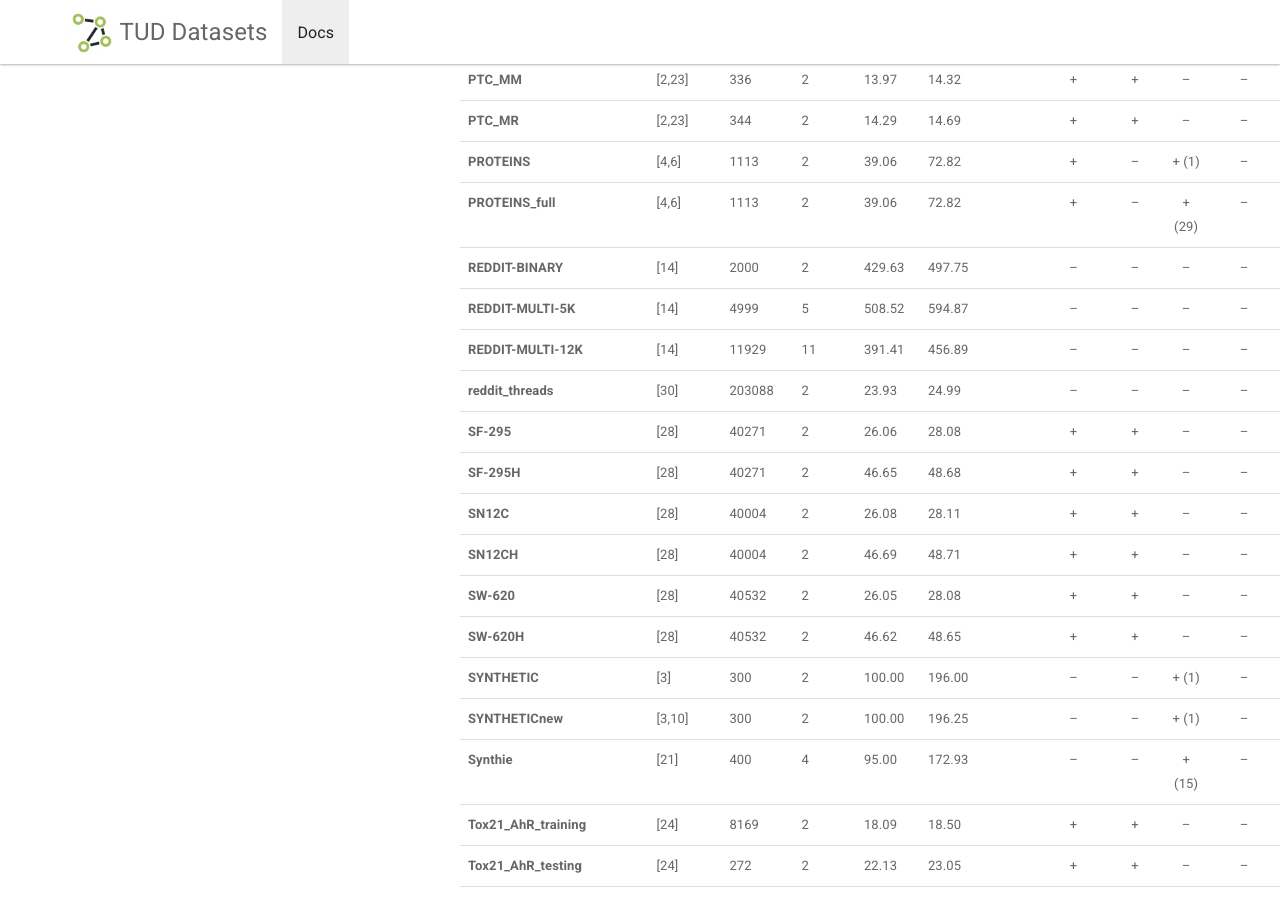
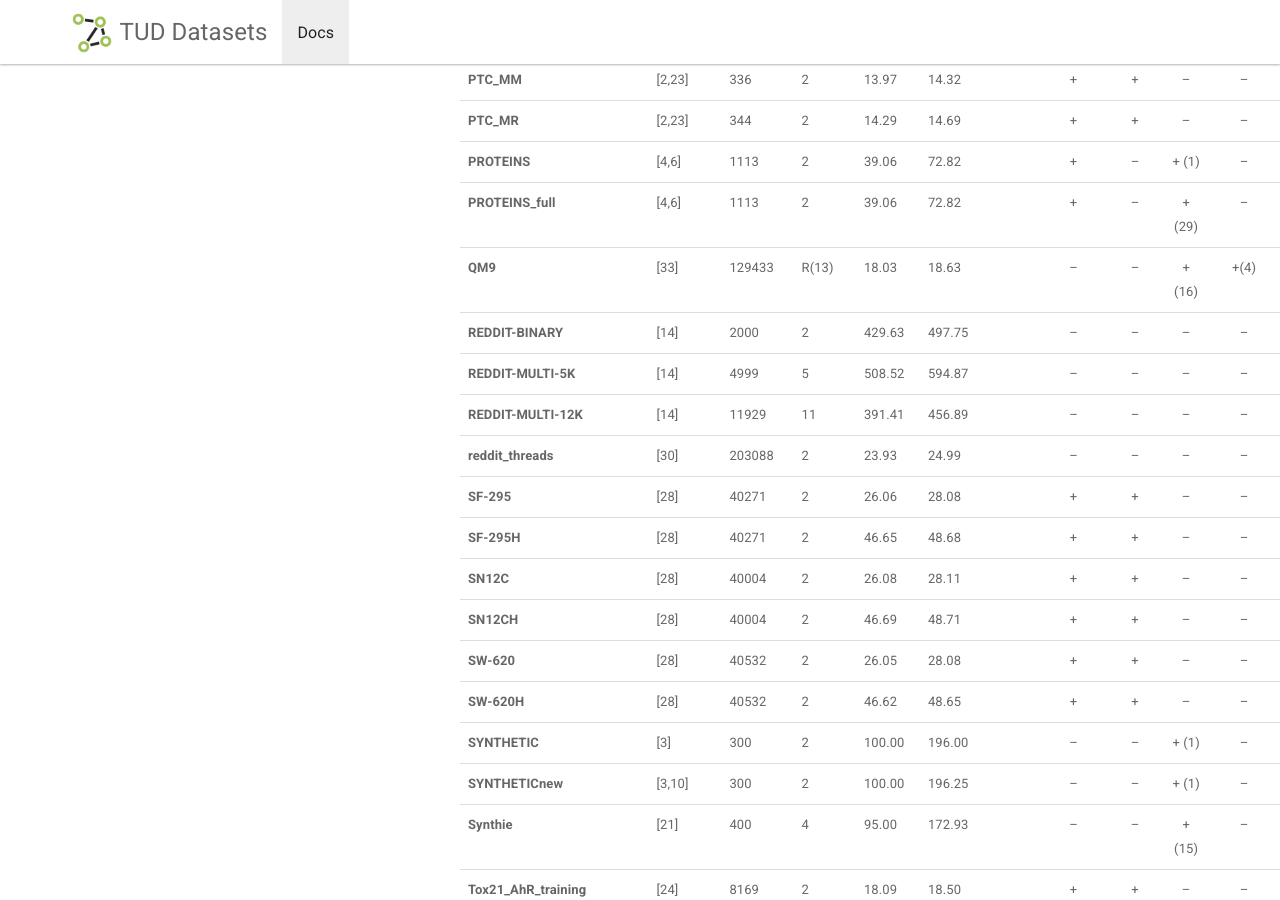
Before and after one commit to chrsmrrs/datasets, a Jekyll site: the page built from _docs/datasets.md, in a window 1280 px wide and 900 px high, scrolled down 2926 px. Built offline with Jekyll 4.4.1, drawn with Linux system fonts in a browser that asks for light colours.

Commit message:
Update datasets.md

```diff
--- a/_docs/datasets.md
+++ b/_docs/datasets.md
@@ -76,6 +76,7 @@ permalink: /docs/datasets/
 |**PTC_MR**|[2,23]| 344 |2|14.29| 14.69|+|+|--|--|[PTC_MR](https://ls11-www.cs.tu-dortmund.de/people/morris/graphkerneldatasets/PTC_MR.zip)|
 |**PROTEINS**|[4,6]| 1113 |2|39.06|72.82|+|--|+ (1)|--|[PROTEINS](https://ls11-www.cs.tu-dortmund.de/people/morris/graphkerneldatasets/PROTEINS.zip)|
 |**PROTEINS_full**|[4,6]| 1113 |2|39.06|72.82|+|--|+ (29)|--|[PROTEINS_full](https://ls11-www.cs.tu-dortmund.de/people/morris/graphkerneldatasets/PROTEINS_full.zip)|
+|**QM9**|[33]| 129433|R(13)|18.03|18.63|--|--|+(16)|+(4)|[QM9](https://ls11-www.cs.tu-dortmund.de/people/morris/graphkerneldatasets/QM9.zip)|
 |**REDDIT-BINARY**|[14]| 2000 |2| 429.63| 497.75 |--|--|--|--|[REDDIT-BINARY](https://ls11-www.cs.tu-dortmund.de/people/morris/graphkerneldatasets/REDDIT-BINARY.zip)|
 |**REDDIT-MULTI-5K**|[14]| 4999 | 5 |508.52 | 594.87 |--|--|--|--|[REDDIT-MULTI-5K](https://ls11-www.cs.tu-dortmund.de/people/morris/graphkerneldatasets/REDDIT-MULTI-5K.zip)|
 |**REDDIT-MULTI-12K**|[14]| 11929 | 11 | 391.41 | 456.89 |--|--|--|--|[REDDIT-MULTI-12K](https://ls11-www.cs.tu-dortmund.de/people/morris/graphkerneldatasets/REDDIT-MULTI-12K.zip)|
```
